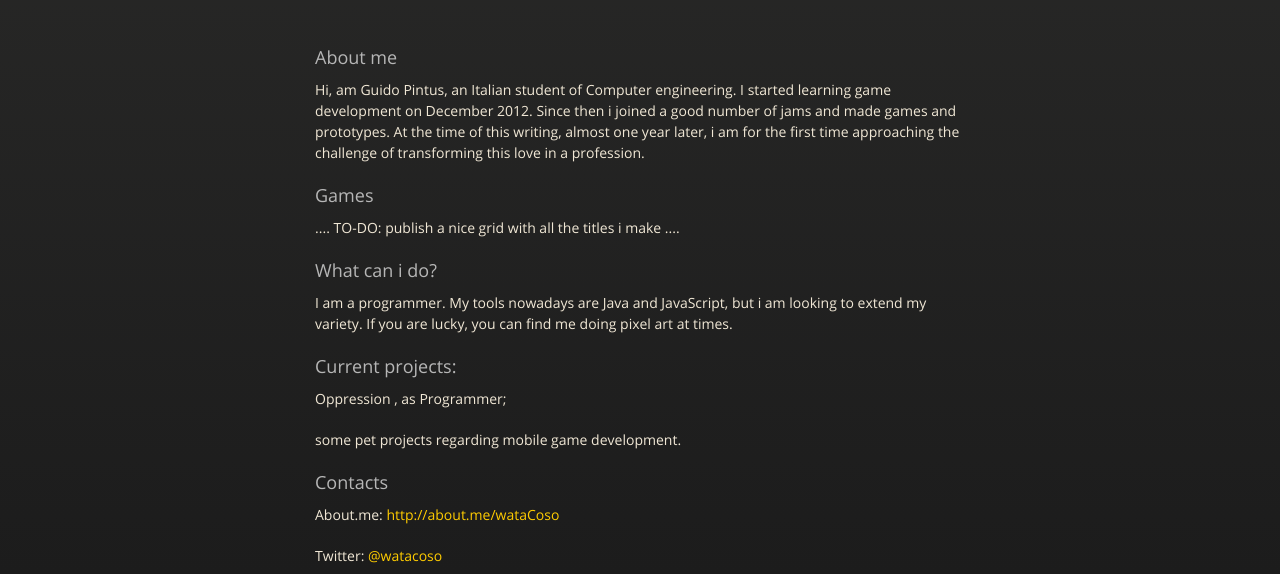
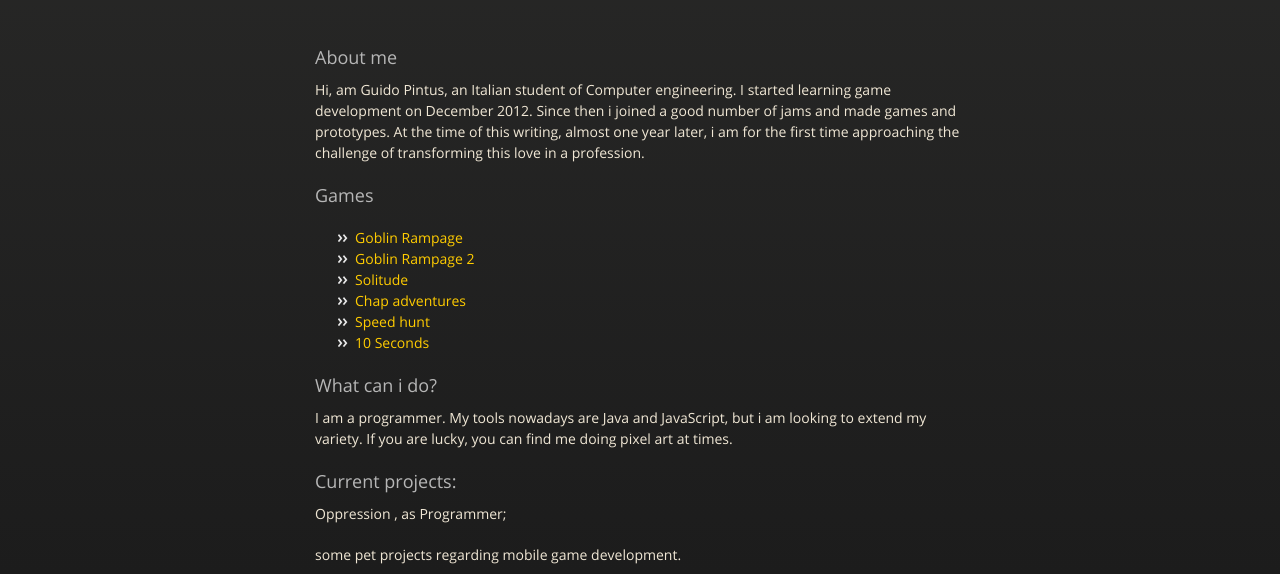
Before and after one commit to watacoso/watagaming, a plain HTML site: page index.html in a window 1280 px wide. Shown: the part 226-800 px from the top of the page. Drawn offline with nearby package versions, Linux system fonts and the light colour scheme.

Commit message:
modified:   index.html

```diff
--- a/index.html
+++ b/index.html
@@ -46,9 +46,16 @@
 <h3>
 <a name="games" class="anchor" href="#games"><span class="octicon octicon-link"></span></a>Games</h3>
 
-<p>....
-TO-DO: publish a nice grid with all the titles i make
-....</p>
+<p>
+  <ul>
+    <li><a href="games/1GAM-01/index.html">Goblin Rampage</a></li>
+    <li><a href="games/1GAM-03/index.html">Goblin Rampage 2</a></li>
+    <li><a href="games/1GAM-04/index.html">Solitude</a></li>
+    <li><a href="games/1GAM-05/index.html">Chap adventures</a></li>
+    <li><a href="games/LD26/index.html">Speed hunt</a></li>
+    <li><a href="games/10Seconds/index.html">10 Seconds</a></li>
+  </ul>
+</p>
 
 <h3>
 <a name="what-can-i-do" class="anchor" href="#what-can-i-do"><span class="octicon octicon-link"></span></a>What can i do?</h3>
```
